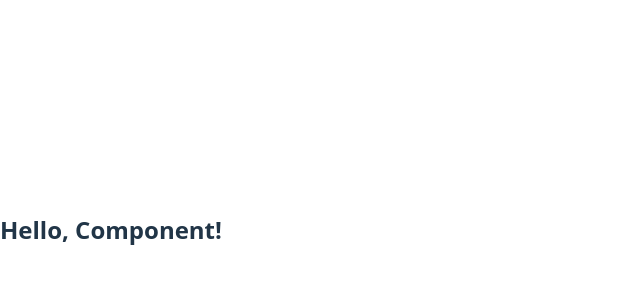
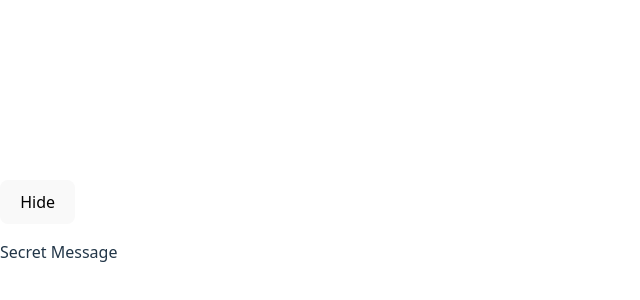
Before and after one commit to bn-hashi/my-react-app_20250416, a React (Vite) app: page / in a window 1280 px wide. Shown: the part 170-470 px from the top of the page, without its empty margins (0-640 px from the left). Built offline with nearby package versions, Linux system fonts and the light colour scheme.

Commit message:
イベントハンドリング_ToggleMessage_20250421

```diff
--- /dev/null
+++ b/src/components/ToggleMessage.jsx
@@ -0,0 +1,17 @@
+// src/ToggleMessage.js
+import React, { useState } from "react";
+
+function ToggleMessage() {
+  const [visible, setVisible] = useState(true);
+
+  return (
+    <div>
+      <button onClick={() => setVisible(!visible)}>
+        {visible ? "Hide" : "Show"}
+      </button>
+      {visible && <p>Secret Message</p>}
+    </div>
+  );
+}
+
+export default ToggleMessage;
--- a/src/main.jsx
+++ b/src/main.jsx
@@ -1,11 +1,11 @@
 import React from 'react';
 import { createRoot } from 'react-dom/client';
 import './index.css';
-import App from './App';
+import ToggleMessage from './components/ToggleMessage';
 
 
 createRoot(document.getElementById('root')).render(
   <React.StrictMode>
-    <App />
+    <ToggleMessage />
   </React.StrictMode>
 );
```
